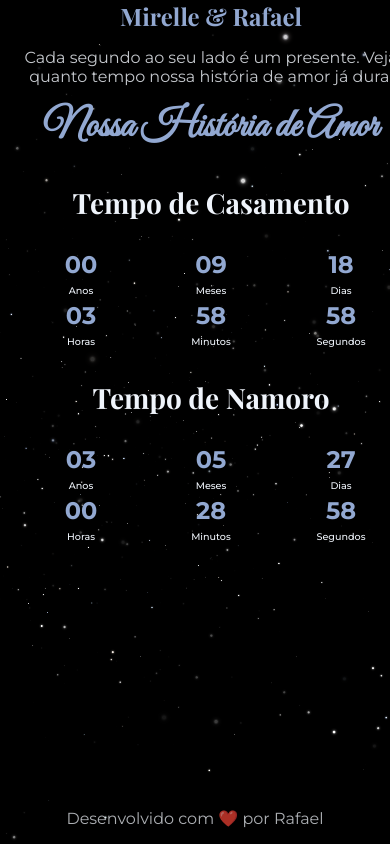
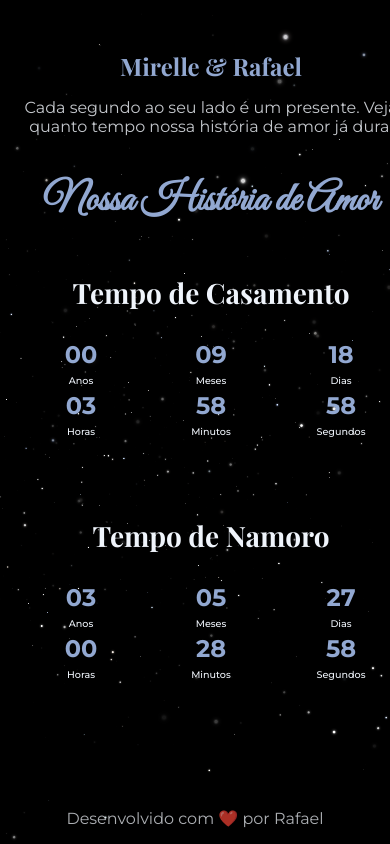
Before and after one commit to rafael-campos/contador, a Next.js app: page / in a window 390 px wide. Built offline with nearby package versions, Linux system fonts and the light colour scheme.

Commit message:
melhorias

```diff
--- a/components/Counters.tsx
+++ b/components/Counters.tsx
@@ -82,13 +82,13 @@ const Counters: React.FC<CountersProps> = ({ datingStartDate, weddingStartDate }
                 </h2>
                 <div className="flex flex-col items-center mb-10 md:mb-20 mt-8 md:mt-12">
                     <div className="w-full flex justify-center">
-                        <div className="w-full max-w-md mb-8 md:mb-16">
+                        <div className="w-full max-w-md mb-12 md:mb-20">
                             <Counter title="Tempo de Casamento" targetDate={weddingStartDate} size="large" />
                         </div>
                     </div>
-                    <div className="counter-spacing" style={{ height: '2rem' }}></div>
+                    <div className="counter-spacing" style={{ height: '4rem' }}></div>
                     <div className="w-full flex justify-center">
-                        <div className="w-full max-w-md mt-8 md:mt-16">
+                        <div className="w-full max-w-md mt-12 md:mt-20">
                             <Counter title="Tempo de Namoro" targetDate={datingStartDate} size="normal" />
                         </div>
                     </div>
--- a/pages/index.tsx
+++ b/pages/index.tsx
@@ -47,7 +47,10 @@ export default function Home() {
         </Suspense>
       </div>
 
-      <main className="flex-grow pt-6 md:pt-10 w-full">
+      {/* Espaço vazio no topo */}
+      <div style={{ height: '50px' }}></div>
+
+      <main className="flex-grow w-full">
         {/* Hero Section */}
         <section className="py-8 md:py-16 text-center">
             <div className="container mx-auto px-4">
--- a/styles/globals.css
+++ b/styles/globals.css
@@ -103,6 +103,7 @@ h1, h2, h3, h4 {
   color: var(--primary);
   text-align: center;
   margin-bottom: 2rem;
+  margin-top: 1.5rem;
 }
 
 .title-medium {
@@ -111,6 +112,7 @@ h1, h2, h3, h4 {
   color: var(--secondary);
   text-align: center;
   margin-bottom: 1.5rem;
+  margin-top: 1rem;
 }
 
 /* Datas */
@@ -213,6 +215,11 @@ h1, h2, h3, h4 {
   animation-delay: 0.6s;
 }
 
+/* Classe para adicionar espaço no topo */
+.hero-section {
+  margin-top: 120px !important;
+}
+
 /* Responsividade */
 @media (max-width: 768px) {
   .counter-number {
@@ -235,11 +242,16 @@ h1, h2, h3, h4 {
     padding: 1.25rem;
     margin: 0 auto;
   }
+
+  /* Ajuste para telas menores */
+  .hero-section {
+    margin-top: 80px !important;
+  }
 }
 
 /* Espaçamento entre contadores */
 .counter-spacing {
-  height: 2.5rem;
+  height: 5rem;
   width: 100%;
 }
 
@@ -247,13 +259,19 @@ h1, h2, h3, h4 {
   display: flex;
   flex-direction: column;
   align-items: center;
-  gap: 2rem;
+  gap: 5rem;
+  margin-top: 2rem;
+  margin-bottom: 2rem;
 }
 
 /* Ajustes para telas menores */
 @media (max-width: 640px) {
   .counter-card {
     padding: 1rem;
+  }
+
+  .counter-spacing {
+    height: 3.5rem;
   }
 }
 
@@ -274,6 +292,15 @@ h1, h2, h3, h4 {
   .grid-cols-3 {
     grid-template-columns: repeat(3, minmax(0, 1fr)) !important;
   }
+
+  /* Ajuste para telas muito pequenas */
+  .hero-section {
+    margin-top: 60px !important;
+  }
+
+  .counter-spacing {
+    height: 2.5rem;
+  }
 }
 
 /* Canvas para o fundo de estrelas */
```
